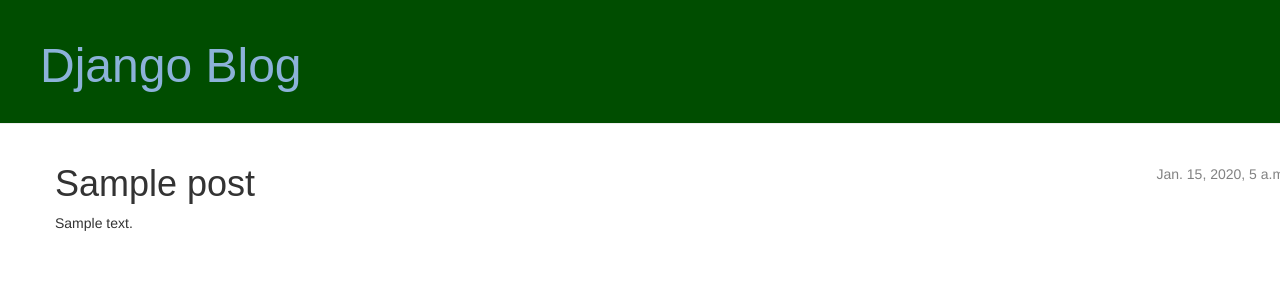
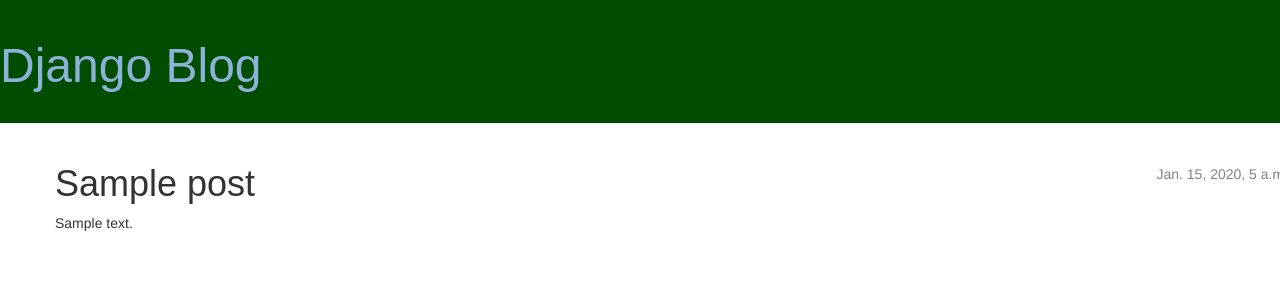
Before and after one commit to grasbergerm/my-first-blog, a Django app: page /post/1/ in a window 1280 px wide. Shown: the top 300 px of the page. Run offline with Django 3.2, Linux system fonts and the light colour scheme; tables that the repository leaves empty hold one stand-in row (values such as "Sample post"); some libraries are stand-ins or nearby versions.

Commit message:
CSS update

```diff
--- a/blog/static/css/blog.css
+++ b/blog/static/css/blog.css
@@ -1,7 +1,7 @@
 .page-header {
     background-color: #004d00;
     margin-top: 0;
-    padding: 20px 20px 20px 40px;
+    padding: 20px 20px 20px 0px;
 }
 
 .page-header h1, .page-header h1 a, .page-header h1 a:visited, .page-header h1 a:active {
```
